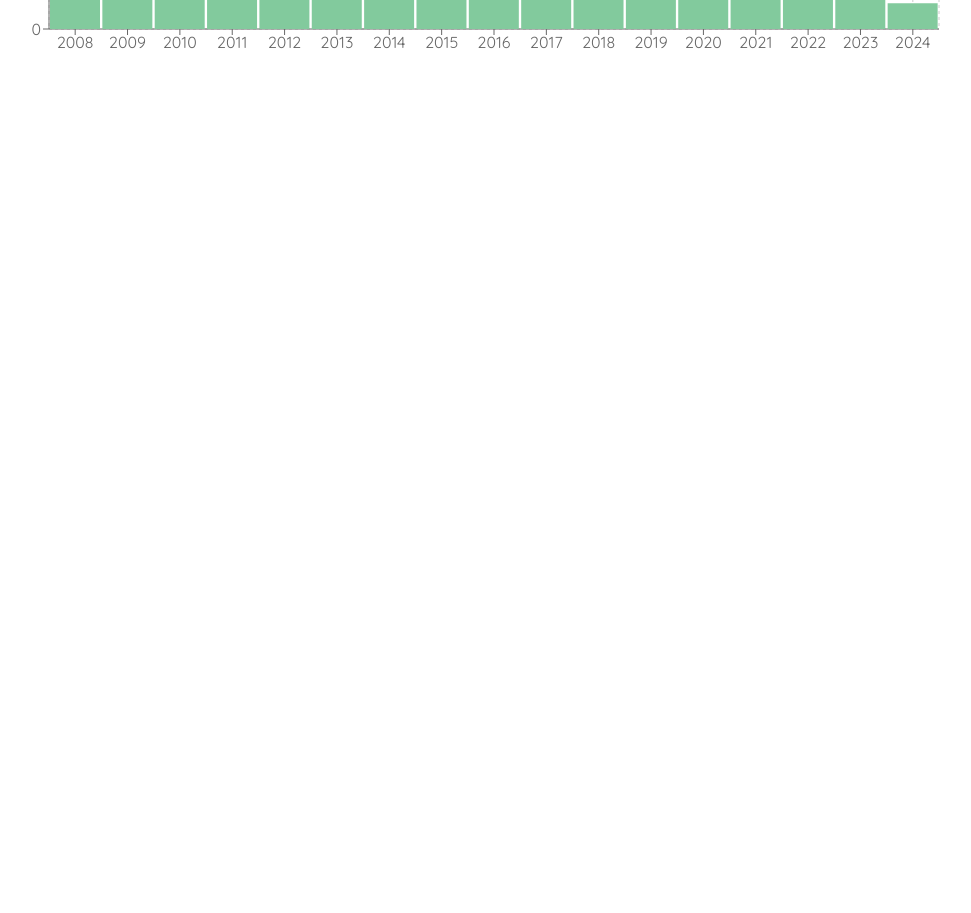
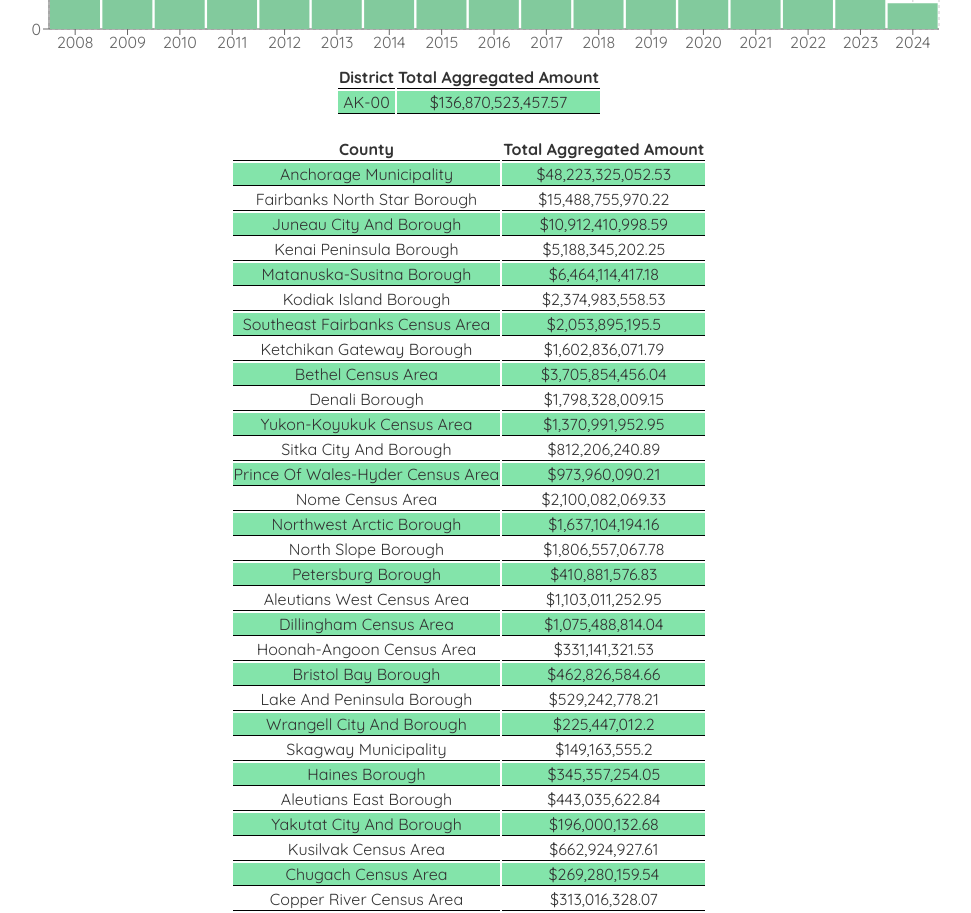
Before and after one commit to asjens14/CS499-senior-project, a React (Create React App) app in the folder senior-project/: page /year-compare in a window 1280 px wide. Shown: the part 440-1353 px from the top of the page, without its empty margins (171-1142 px from the left). Before the commit the page ends 800 px from the top, so only its background shows below. Built offline with nearby package versions, Linux system fonts and the light colour scheme.

Commit message:
Update YearCompareForm.js

```diff
--- a/senior-project/src/YearCompareForm.js
+++ b/senior-project/src/YearCompareForm.js
@@ -23,7 +23,45 @@ const YearCompareForm = () => {
     {amt: 1429923712.33, val:'2024'}
   ]);
   const [state,setState] = useState('AK')
+  const [districts,setDistricts] = useState([{dist:"AK-00",amt:136870523457.57}])
+  const [counties,setCounties] = useState([
+    {count:"Anchorage Municipality",amt:48223325052.53},
+    {count:"Fairbanks North Star Borough",amt:15488755970.22},
+    {count:"Juneau City And Borough",amt:10912410998.59},
+    {count:"Kenai Peninsula Borough",amt:5188345202.25},
+    {count:"Matanuska-Susitna Borough",amt:6464114417.18},
+    {count:"Kodiak Island Borough",amt:2374983558.53},
+    {count:"Southeast Fairbanks Census Area",amt:2053895195.5},
+    {count:"Ketchikan Gateway Borough",amt: 1602836071.79},
+    {count:"Bethel Census Area",amt: 3705854456.04},
+    {count:"Denali Borough",amt: 1798328009.15},
+    {count:"Yukon-Koyukuk Census Area",amt: 1370991952.95},
+    {count:"Sitka City And Borough",amt: 812206240.89},
+    {count:"Prince Of Wales-Hyder Census Area",amt: 973960090.21},
+    {count:"Nome Census Area",amt: 2100082069.33},
+    {count:"Northwest Arctic Borough",amt: 1637104194.16},
+    {count:"North Slope Borough",amt: 1806557067.78},
+    {count:"Petersburg Borough",amt: 410881576.83},
+    {count:"Aleutians West Census Area",amt: 1103011252.95},
+    {count:"Dillingham Census Area",amt: 1075488814.04},
+    {count:"Hoonah-Angoon Census Area",amt: 331141321.53},
+    {count:"Bristol Bay Borough",amt: 462826584.66},
+    {count:"Lake And Peninsula Borough",amt: 529242778.21},
+    {count:"Wrangell City And Borough",amt: 225447012.2},
+    {count:"Skagway Municipality",amt: 149163555.2},
+    {count:"Haines Borough",amt: 345357254.05},
+    {count:"Aleutians East Borough",amt: 443035622.84},
+    {count:"Yakutat City And Borough",amt: 196000132.68},
+    {count:"Kusilvak Census Area",amt: 662924927.61},
+    {count:"Chugach Census Area",amt: 269280159.54},
+    {count:"Copper River Census Area",amt: 313016328.07}
+  ])
 
+  function call(e){
+    getData(e)
+    getDistrict()
+    getCounties()
+  }
 
     async function getData(e) {
       e.preventDefault();
@@ -47,10 +85,9 @@ const YearCompareForm = () => {
       .then((response) => response.json())
       .then((json) => {
         // TODO: parse data
-
         let res = json['results'];
         for (let i = 0;i < res.length;i++){
-          console.log(res[i])
+          // console.log(res[i])
           const k = res[i]['time_period']['fiscal_year']
           const v = res[i]['aggregated_amount']
           data.push({val:k,amt:v})
@@ -66,15 +103,72 @@ const YearCompareForm = () => {
 
     }
 
+    async function getDistrict(){
+      await fetch('https://api.usaspending.gov/api/v2/search/spending_by_geography/',{
+      method:'POST',
+
+      headers:{
+          'Accept':'application/json',
+          'Content-Type': 'application/json'
+      },
+      body:JSON.stringify({
+          "filters": {
+              "place_of_performance_locations":[{"country":"USA","state":state}]
+          },
+          "scope": "place_of_performance",
+          "geo_layer":"district"
+      })})
+    .then((response) => response.json())
+    .then((json) => {
+      // TODO: parse data
+      let temp = []
+      console.log(json)
+      for (let i = 0; i < json['results'].length;i++){
+        temp.push({dist:json['results'][i]['display_name'],amt:json['results'][i]['aggregated_amount']})
+      }
+      setDistricts(temp)
+    })
+    .catch((error) => console.error(`Error fetching data: ${error.message}`));}
+
+    async function getCounties(){
+      await fetch('https://api.usaspending.gov/api/v2/search/spending_by_geography/',{
+      method:'POST',
+
+      headers:{
+          'Accept':'application/json',
+          'Content-Type': 'application/json'
+      },
+      body:JSON.stringify({
+          "filters": {
+              "place_of_performance_locations":[{"country":"USA","state":state}]
+          },
+          "scope": "place_of_performance",
+          "geo_layer":"county"
+      })})
+    .then((response) => response.json())
+    .then((json) => {
+      // TODO: parse data
+      console.log(json)
+      let temp = []
+      console.log(json)
+      for (let i = 0; i < json['results'].length;i++){
+        temp.push({count:json['results'][i]['display_name'],amt:json['results'][i]['aggregated_amount']})
+      }
+      setCounties(temp)
+    })
+    .catch((error) => console.error(`Error fetching data: ${error.message}`));
+
+    }
+
   useEffect(()=>{
-    console.log(ndata)
-    console.log('set data')
+    // console.log(ndata)
+    // console.log('set data')
   },[ndata])
 
   return (
     <div>
       <div className="form">
-        <form onSubmit={getData}>
+        <form onSubmit={call}>
           <label>State</label>
           <select name="state" value={state} onChange={(e) => setState(e.target.value)}>
             <option value="AK">AK</option>
@@ -135,7 +229,33 @@ const YearCompareForm = () => {
         <Graph data={ndata} width={1000}/>
       </div>
       <div>
-        {/* district/county */}
+        <table className="records">
+          <tr>
+            <th>District</th>
+            <th>Total Aggregated Amount</th>
+          </tr>
+          {districts.map((record, i) => {
+            return(
+            <tr>
+              <td>{record.dist}</td>
+              <td>${Intl.NumberFormat().format(record.amt)}</td>
+            </tr>
+          )})}
+        </table>
+        <br />
+        <table className="records">
+          <tr>
+            <th>County</th>
+            <th>Total Aggregated Amount</th>
+          </tr>
+          {counties.map((record, i) => {
+            return(
+            <tr>
+              <td>{record.count}</td>
+              <td>${Intl.NumberFormat().format(record.amt)}</td>
+            </tr>
+          )})}
+        </table>
       </div>
     </div>
   );
```
